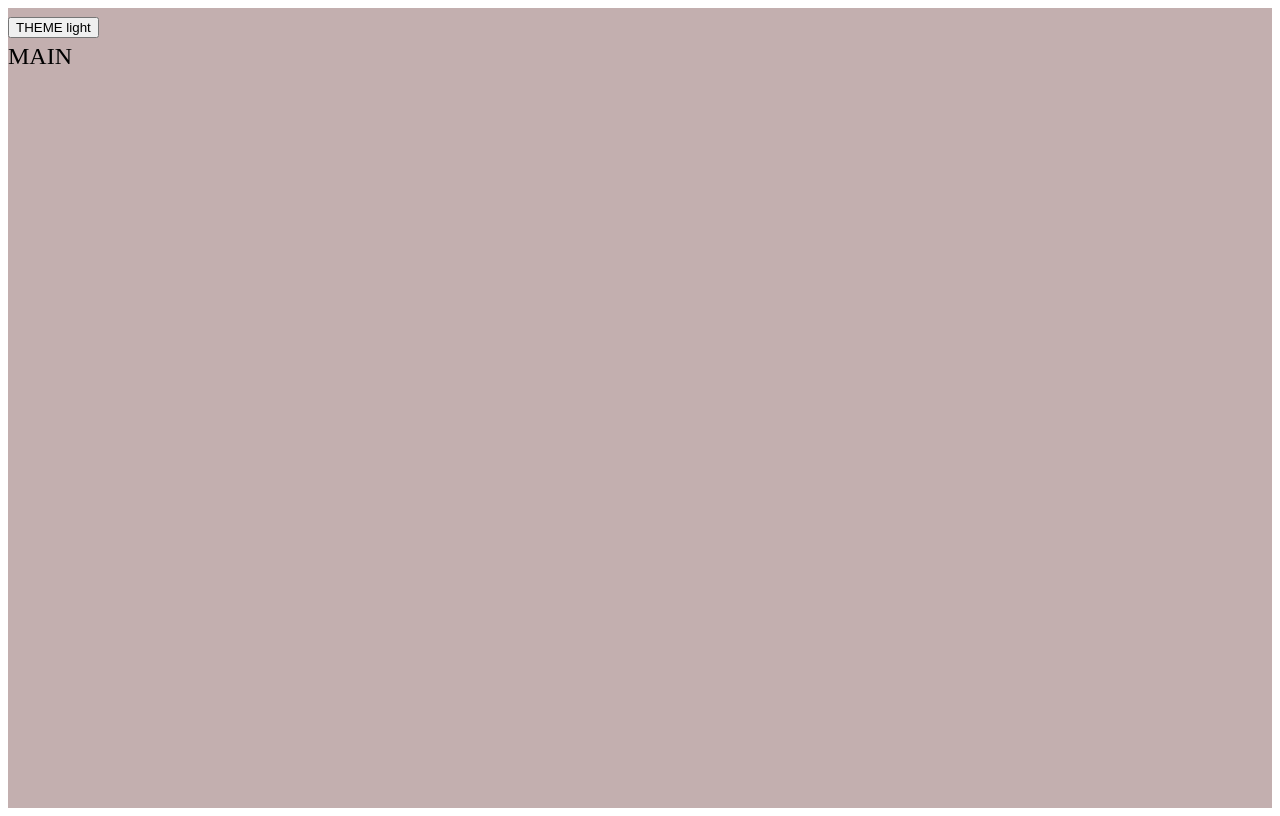
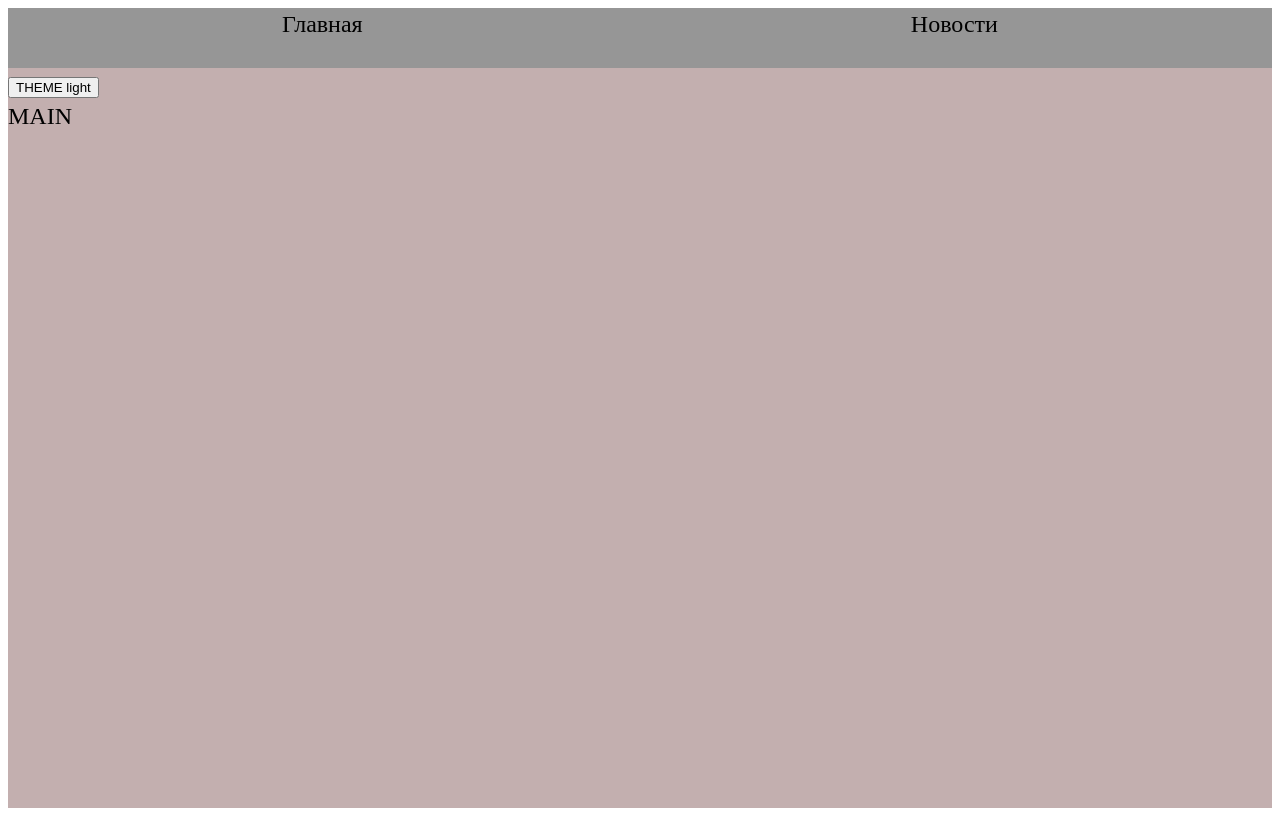
Before and after one commit to mintolime/blog, a React app: page / in a window 1280 px wide. Built offline with nearby package versions, Linux system fonts and the light colour scheme.

Commit message:
feat: created NavBar comp

```diff
--- a/src/app/App.tsx
+++ b/src/app/App.tsx
@@ -2,11 +2,13 @@ import './styles/index.scss';
 import { UseTheme } from './providers/ThemeContextProvider';
 import { classNames } from 'shared/lib/helpers/classNames/classNames';
 import { AppRouter } from './providers/router';
+import Navbar from 'widgets/Navbar';
 
 function App() {
   const { theme, toogleTheme } = UseTheme();
   return (
     <div className={classNames('app', {}, [theme])}>
+      <Navbar />
       <button onClick={toogleTheme}>THEME {theme}</button>
       <AppRouter />
     </div>
--- a/src/app/styles/themes/dark.scss
+++ b/src/app/styles/themes/dark.scss
@@ -1,5 +1,6 @@
 .app.dark{
-  --bg-color:#5e5e5e;
+  --bg-color:#969696;
+  --inverted-bg-color:#c3afaf;
   --primary-color:#e0e0e0;
   --secondary-color:#dadada;
 }
--- a/src/app/styles/themes/normal.scss
+++ b/src/app/styles/themes/normal.scss
@@ -1,5 +1,6 @@
 .app.light{
   --bg-color:#c3afaf;
+  --inverted-bg-color:#969696;
   --primary-color:rgb(119, 47, 122)202;
   --secondary-color:rgba(124, 50, 50, 0.063);
 }
--- a/src/index.tsx
+++ b/src/index.tsx
@@ -9,6 +9,5 @@ render(
       <App />
     </ThemeContextProvider>
   </BrowserRouter>,
-
   document.getElementById('root'),
 );
--- a/src/shared/lib/helpers/classNames/classNames.ts
+++ b/src/shared/lib/helpers/classNames/classNames.ts
@@ -2,8 +2,8 @@
 // а в качестве значения булево
 type Mods = Record<string, boolean | string>;
 
-export function classNames(cls: string, mods: Mods, additional: string[]): string {
-  return [cls, ...additional, Object.entries(mods)
+export function classNames(cls: string, mods?: Mods, additional?: string[]): string {
+  return [cls, ...additional.filter(Boolean), Object.entries(mods)
     .filter(([cls,value])=>Boolean(value))
     .map(([cls])=>cls)]
     .join(' ');
--- /dev/null
+++ b/src/shared/ui/AppLink/Applink.scss
@@ -0,0 +1,4 @@
+.Applink {
+  text-decoration: none;
+  color: var(--primary-color);
+}
--- /dev/null
+++ b/src/shared/ui/AppLink/Applink.tsx
@@ -0,0 +1,17 @@
+import React, { FC } from 'react';
+import { classNames } from 'shared/lib/helpers/classNames/classNames';
+import './Applink.scss';
+import { Link, LinkProps } from 'react-router-dom';
+
+interface ApplinkProps extends LinkProps {
+  className?: string;
+}
+export const Applink: FC <ApplinkProps> = (props) => {
+  const { className, to, children, ...otherProps } = props;
+
+  return (
+    <Link to={to} className={classNames('Applink', {}, [className])} {...otherProps}>
+      {children}
+    </Link>
+  );
+};
--- /dev/null
+++ b/src/widgets/Navbar/index.tsx
@@ -0,0 +1,3 @@
+import { Navbar } from './ui/Navbar';
+
+export default Navbar;
--- /dev/null
+++ b/src/widgets/Navbar/ui/Navbar.module.scss
@@ -0,0 +1,10 @@
+.Navbar {
+  width: 100%;
+}
+.links {
+  width: 100%;
+  height: 60px;
+  background: var(--inverted-bg-color);
+  display: flex;
+  justify-content: space-around;
+}
--- /dev/null
+++ b/src/widgets/Navbar/ui/Navbar.tsx
@@ -0,0 +1,18 @@
+import { classNames } from 'shared/lib/helpers/classNames/classNames';
+import cls from './Navbar.module.scss';
+import { Applink } from 'shared/ui/AppLink/Applink';
+interface NavBarProps {
+  className?: string;
+}
+export const Navbar = ({ className }: NavBarProps) => {
+  console.log(cls);
+
+  return (
+    <div className={classNames(cls.Navbar, {}, [className])}>
+      <div className={cls.links}>
+      <Applink to={'/'}>Главная</Applink>
+      <Applink to={'/news'}>Новости</Applink>
+      </div>
+    </div>
+  );
+};
```
